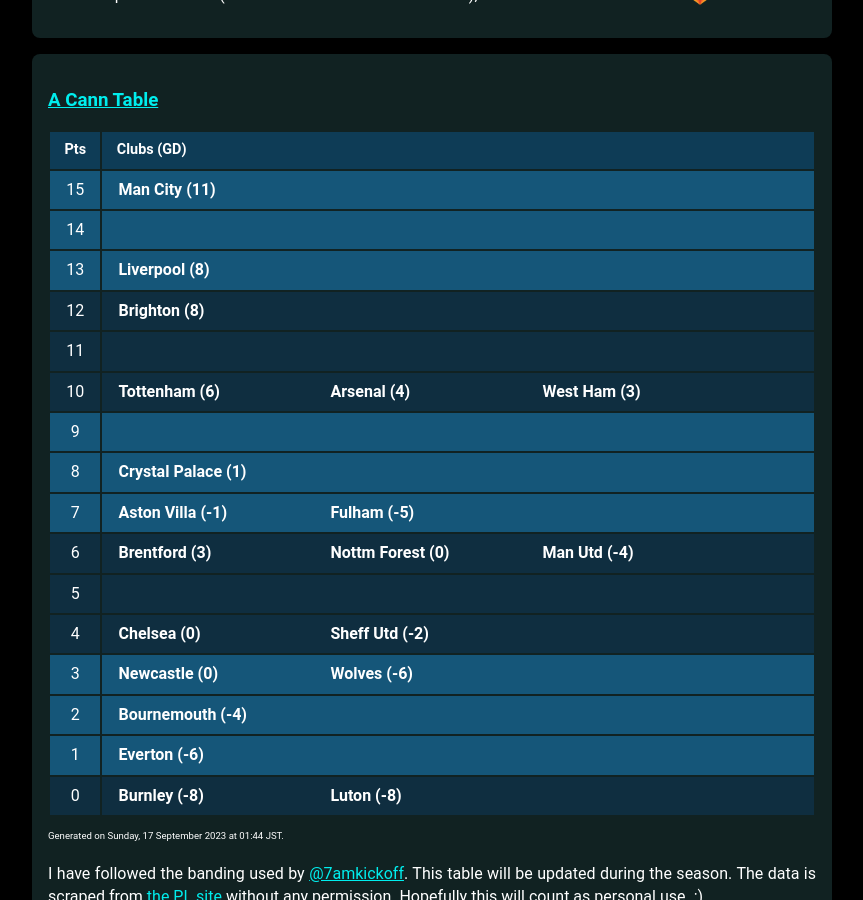
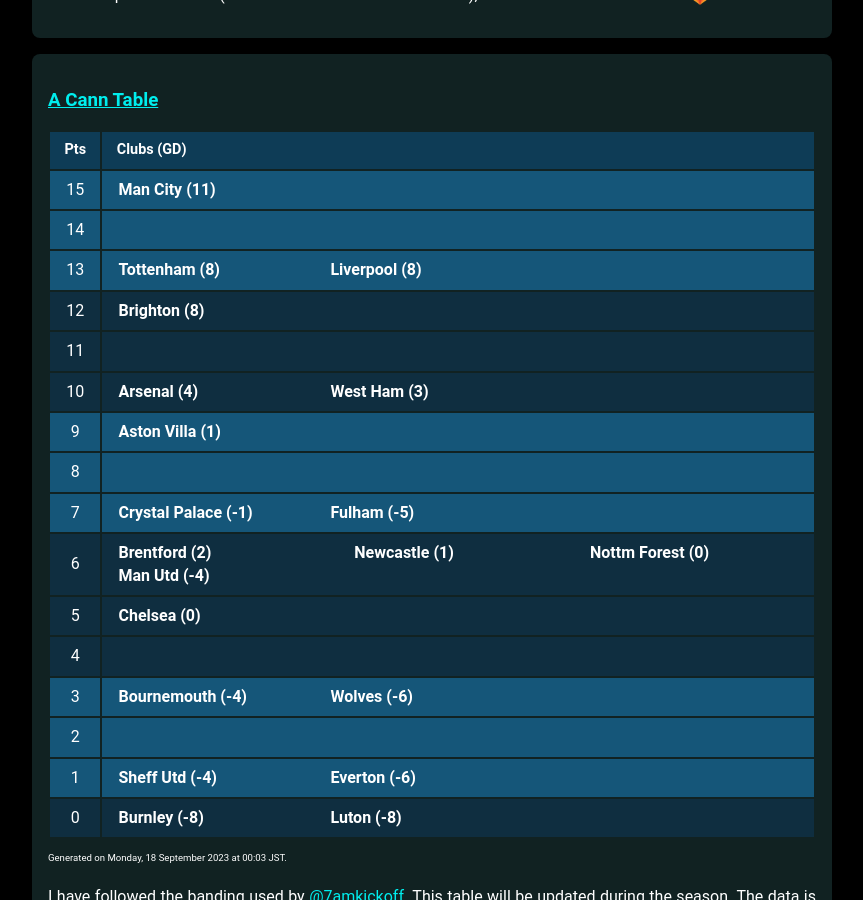
Before and after one commit to muru/muru.github.io, a Jekyll site: the page built from resources.md, in a window 1280 px wide and 900 px high, scrolled down 1315 px. Shown: the whole window, without its empty margins (208-1071 px from the left). Built offline with Jekyll 4.4.1, drawn with Linux system fonts in a browser that asks for light colours; some web fonts are replaced.

Commit message:
updated cann-table: Mon 18 Sep 00:03:10 JST 2023

```diff
--- a/cann-table.html
+++ b/cann-table.html
@@ -14,6 +14,7 @@
 	<tr class="cann-row-1">
 		<td class="cann-point"> 13 </td>
 		<td class="cann-clubs">
+			<span class="club-name"> Tottenham (8) </span>
 			<span class="club-name"> Liverpool (8) </span>
 		</td>
  	</tr>
@@ -31,7 +32,6 @@
 	<tr class="cann-row-2">
 		<td class="cann-point"> 10 </td>
 		<td class="cann-clubs">
-			<span class="club-name"> Tottenham (6) </span>
 			<span class="club-name"> Arsenal (4) </span>
 			<span class="club-name"> West Ham (3) </span>
 		</td>
@@ -39,25 +39,26 @@
 	<tr class="cann-row-1">
 		<td class="cann-point"> 9 </td>
 		<td class="cann-clubs">
+			<span class="club-name"> Aston Villa (1) </span>
 		</td>
  	</tr>
 	<tr class="cann-row-1">
 		<td class="cann-point"> 8 </td>
 		<td class="cann-clubs">
-			<span class="club-name"> Crystal Palace (1) </span>
 		</td>
  	</tr>
 	<tr class="cann-row-1">
 		<td class="cann-point"> 7 </td>
 		<td class="cann-clubs">
-			<span class="club-name"> Aston Villa (-1) </span>
+			<span class="club-name"> Crystal Palace (-1) </span>
 			<span class="club-name"> Fulham (-5) </span>
 		</td>
  	</tr>
 	<tr class="cann-row-2">
 		<td class="cann-point"> 6 </td>
 		<td class="cann-clubs">
-			<span class="club-name"> Brentford (3) </span>
+			<span class="club-name"> Brentford (2) </span>
+			<span class="club-name"> Newcastle (1) </span>
 			<span class="club-name"> Nottm Forest (0) </span>
 			<span class="club-name"> Man Utd (-4) </span>
 		</td>
@@ -65,31 +66,30 @@
 	<tr class="cann-row-2">
 		<td class="cann-point"> 5 </td>
 		<td class="cann-clubs">
+			<span class="club-name"> Chelsea (0) </span>
 		</td>
  	</tr>
 	<tr class="cann-row-2">
 		<td class="cann-point"> 4 </td>
 		<td class="cann-clubs">
-			<span class="club-name"> Chelsea (0) </span>
-			<span class="club-name"> Sheff Utd (-2) </span>
 		</td>
  	</tr>
 	<tr class="cann-row-1">
 		<td class="cann-point"> 3 </td>
 		<td class="cann-clubs">
-			<span class="club-name"> Newcastle (0) </span>
+			<span class="club-name"> Bournemouth (-4) </span>
 			<span class="club-name"> Wolves (-6) </span>
 		</td>
  	</tr>
 	<tr class="cann-row-1">
 		<td class="cann-point"> 2 </td>
 		<td class="cann-clubs">
-			<span class="club-name"> Bournemouth (-4) </span>
 		</td>
  	</tr>
 	<tr class="cann-row-1">
 		<td class="cann-point"> 1 </td>
 		<td class="cann-clubs">
+			<span class="club-name"> Sheff Utd (-4) </span>
 			<span class="club-name"> Everton (-6) </span>
 		</td>
  	</tr>
@@ -101,4 +101,4 @@
 		</td>
  	</tr>
 </table>
-<span id="cann-gen-note"> Generated on  Sunday, 17 September 2023 at 01:44 JST. </span>
+<span id="cann-gen-note"> Generated on  Monday, 18 September 2023 at 00:03 JST. </span>
```
